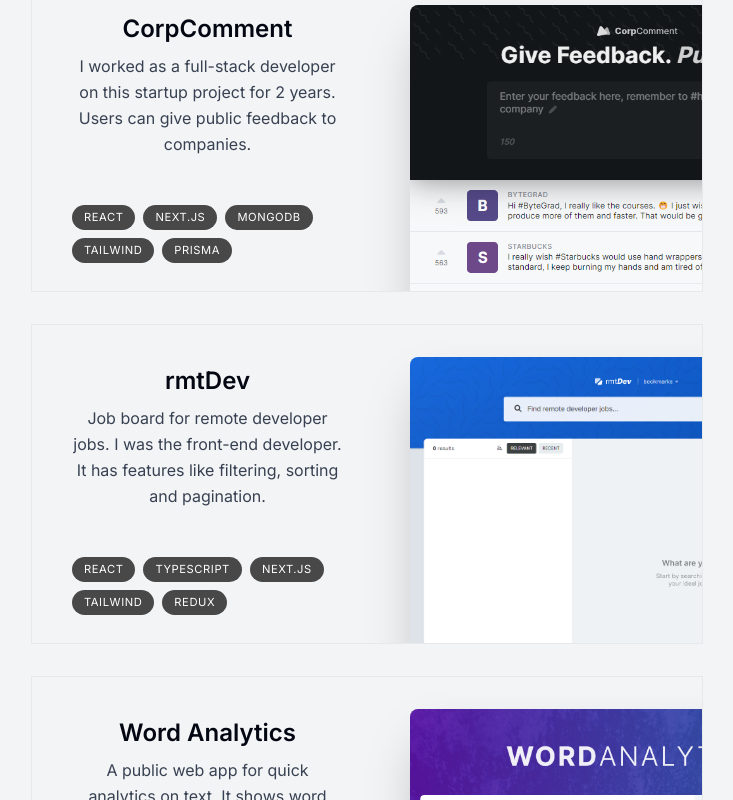
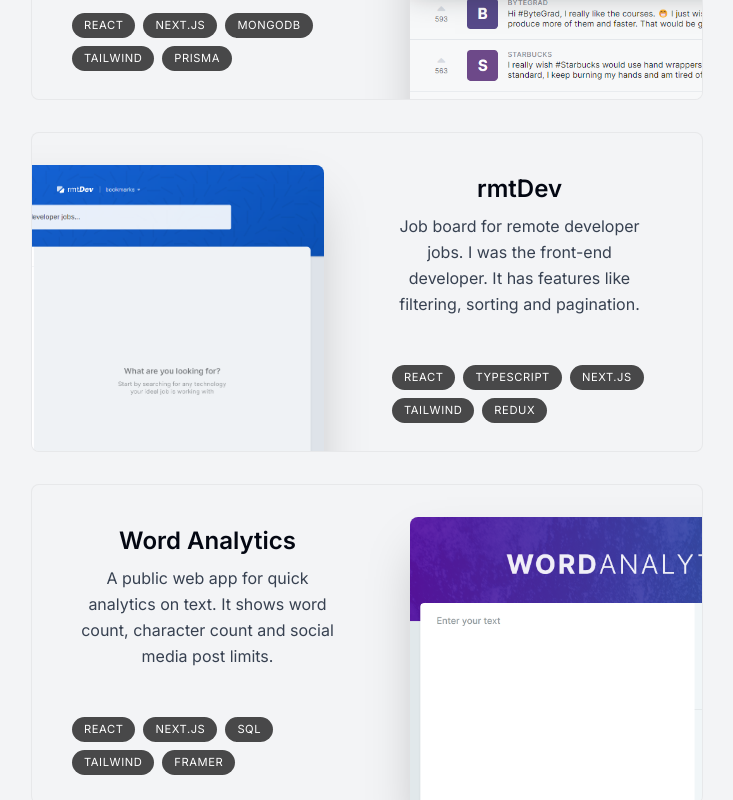
Before and after one commit to AliKhachab/PortfolioWebsite, a Next.js app: page / in a window 1280 px wide. Shown: the part 1800-2600 px from the top of the page, without its empty margins (273-1006 px from the left). Built offline with nearby package versions, Linux system fonts and the light colour scheme.

Commit message:
7:55pm most recent commit

```diff
--- a/app/layout.tsx
+++ b/app/layout.tsx
@@ -16,7 +16,7 @@
   children: React.ReactNode
 }) {
   return (
-    <html lang="en">
+    <html lang="en" className="!scroll-smooth">
       <body className={`${inter.className} pt-28 sm:pt-36 bg-gray-100 text-gray-950 relative h-[5000px]`}>
         <div className="bg-[#fbe2e3] absolute top-[-6rem] -z-10 right-[11rem] h-[31.25rem] w-[31.25rem] rounded-full blur-[10rem] sm:w-[68.75rem]"></div>
         <div className="bg-[#dbd7fb] absolute top-[-1rem] -z-10 left-[-35rem] h-[31.25rem] w-[50rem] rounded-full blur-[10rem] sm:w-[68.75rem] md:left-[-33rem] lg:left-[-28rem] xl:left-[-15rem] 2xl:left-[-5rem]"></div>
--- a/components/about.tsx
+++ b/components/about.tsx
@@ -5,10 +5,11 @@
 
 export default function AboutMe() {
   return (
-    <motion.section className="mb-28 max-w-[45rem] text-center leading-8"
+    <motion.section className="mb-28 max-w-[45rem] text-center leading-8 scroll-mt-28"
     initial={{y:100, opacity:0}}
     animate={{y:0, opacity:1}}
-    transition={{delay:0.175, type: "bounce"}}>
+    transition={{delay:0.175, type: "bounce"}}
+    id="about">
       <SectionHeading>About me</SectionHeading>
       <p className = "mb-8">
         I'm currently working towards a Bachelor's degree in <span className="font-bold">computer science</span> at NYIT to purue my passion for programming. I have many goals I want to achieve, and the first is <span className="font-bold">full-stack software development.</span>
--- a/components/intro.tsx
+++ b/components/intro.tsx
@@ -10,7 +10,7 @@
 
 export default function Intro() {
   return (
-    <section className = "mb-28 max-w-[50rem] text-center sm:mb-0">
+    <section className = "mb-28 max-w-[50rem] text-center sm:mb-0 scroll-mt-[100rem]" id="home">
         <div className="flex items-center justify-center">
             <div className = "relative">
                 <motion.div
--- a/components/project.tsx
+++ b/components/project.tsx
@@ -3,7 +3,7 @@
 import { useRef } from "react";
 import { projectsData } from "@/lib/data";
 import Image from "next/image";
-import { motion, useScroll } from "framer-motion";
+import { motion, useScroll, useTransform } from "framer-motion";
 
 
 type ProjectProps = (typeof projectsData)[number]; // number = iterate through all objects without needing to write the for loop
@@ -11,10 +11,12 @@
 export default function Project({ title, description, tags, imageUrl } : ProjectProps) {
     const ref = useRef<HTMLDivElement>(null);
     const { scrollYProgress } = useScroll({target: ref, offset: ["0 1", "1.33 1"]});
+    const scaleProgress = useTransform(scrollYProgress, [0, 1], [0.8, 1]);
+    const opacityProgress = useTransform(scrollYProgress, [0, 1], [0.6, 1]);
     return (
-        <motion.div ref = {ref} style = {{ scale : scrollYProgress, opacity : scrollYProgress }} className="mb-3 sm:mb-8 last:mb-0">
+        <motion.div ref = {ref} style = {{ scale : scaleProgress, opacity : opacityProgress }} className="group mb-3 sm:mb-8 last:mb-0">
             <section
-            className="group relative bg-gray-100 max-w-[42rem] border border-black/5 overflow-hidden sm:pr-8 sm:h-[20rem] even:pl-8 hover:bg-gray-200 transition">
+            className="relative bg-gray-100 max-w-[42rem] rounded-lg border border-black/5 overflow-hidden sm:pr-8 sm:h-[20rem] group-even:pl-8 hover:bg-gray-200 transition">
                 <div className="p5-4 pb-7 px-5 sm:pl-10 sm:pr-2 sm:pt-10 sm:max-w-[50%] flex flex-col h-full group-even:ml-[18rem]">
                 <h3 className="text-2xl font-semibold">{title}</h3>
                 <p className="mt-2 leading-relaxed text-gray-700">{description}</p>
--- a/components/projects.tsx
+++ b/components/projects.tsx
@@ -7,7 +7,7 @@
 
 export default function Projects() {
   return (
-    <section className = "text-center justify-center items-center">
+    <section className = "text-center justify-center items-center scroll-mt-28" id="projects">
         <SectionHeading>My projects</SectionHeading>
         <div>
             { // note that these projects should be turned into mine soon, not the YouTuber's. this is just filler
--- a/components/section-heading.tsx
+++ b/components/section-heading.tsx
@@ -6,6 +6,6 @@
 
 export default function SectionHeading({ children } : SectionHeadingProps) {
   return (
-    <h2 className="font-medium text-3xl mb-3 capitalize mb-8 sm:mb-40 text-center">{ children }</h2>
+    <h2 className="font-medium text-3xl mb-3 capitalize mb-8 sm:mb-16 text-center">{ children }</h2>
   )
 }
```
